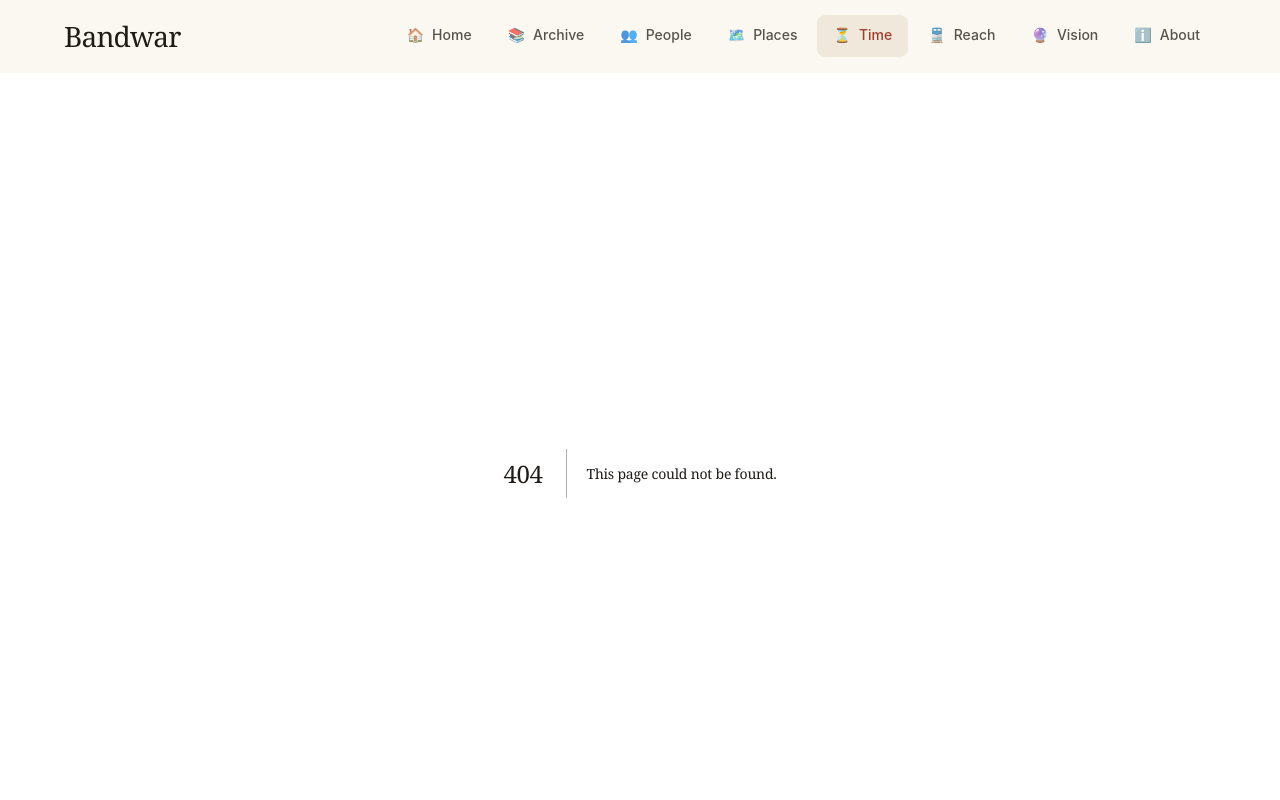
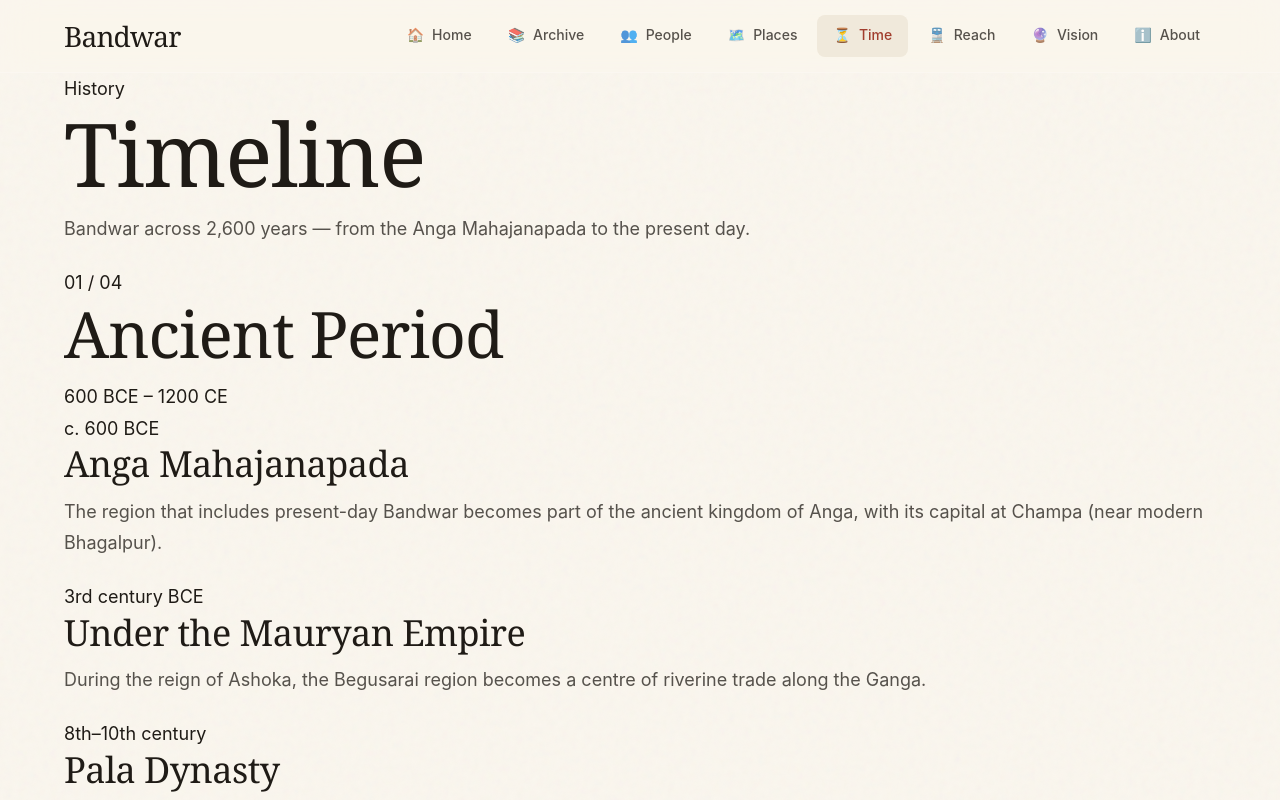
Before and after one commit to ravirajhere/Bandwar, a Next.js app: page /time in a window 1280 px wide. Before the commit this address had no page. Shown: the top 800 px of the page. Built offline with nearby package versions, Linux system fonts and the light colour scheme; a web font is replaced by a local one.

Commit message:
Create time/page.tsx

```diff
--- /dev/null
+++ b/src/app/time/page.tsx
@@ -0,0 +1,70 @@
+import fs from 'fs';
+import path from 'path';
+import master from '../../../data/master.json';
+
+export const metadata = {
+  title: `Timeline | ${master.site.name}`,
+  description: '2,600 years of Bandwar history — from the Anga Mahajanapada to the present day.',
+};
+
+export default function TimePage() {
+  const mediaPath = path.join(process.cwd(), 'data/media.json');
+  const mediaData = JSON.parse(fs.readFileSync(mediaPath, 'utf-8'));
+  const timeline = mediaData.timeline || [];
+
+  // Eras ke hisaab se group karna
+  const eras = timeline.reduce((acc: any, event: any) => {
+    if (!acc[event.era]) acc[event.era] = [];
+    acc[event.era].push(event);
+    return acc;
+  }, {});
+
+  const eraMeta: any = {
+    ancient:  { title: 'Ancient Period',   span: '600 BCE – 1200 CE' },
+    medieval: { title: 'Medieval Period',  span: '1200 – 1750 CE' },
+    colonial: { title: 'Colonial Period',  span: '1750 – 1947' },
+    modern:   { title: 'Modern Period',    span: '1947 – Present' },
+  };
+
+  return (
+    <div className="container-wide" style={{ paddingBottom: '4rem' }}>
+      <header className="section-head-page">
+        <span className="eyebrow">History</span>
+        <h1 className="section-title-main">Timeline</h1>
+        <p className="section-intro">Bandwar across 2,600 years — from the Anga Mahajanapada to the present day.</p>
+      </header>
+
+      <div className="time-timeline">
+        {Object.keys(eras).map((eraKey, i) => {
+          const meta = eraMeta[eraKey] || { title: eraKey, span: '' };
+          const eraNum = String(i + 1).padStart(2, '0');
+          const eraTotal = String(Object.keys(eras).length).padStart(2, '0');
+
+          return (
+            <section className="era" key={eraKey}>
+              <header className="era-header">
+                <span className="era-num">{eraNum} / {eraTotal}</span>
+                <h2 className="era-title">{meta.title}</h2>
+                {meta.span && <span className="era-span">{meta.span}</span>}
+              </header>
+              <ol className="era-events">
+                {eras[eraKey].sort((a: any, b: any) => (a.sortKey || 0) - (b.sortKey || 0)).map((event: any, j: number) => (
+                  <li className="era-event" key={j}>
+                    <div className="era-event-year">{event.year}</div>
+                    <div className="era-event-body">
+                      <h3>{event.title}</h3>
+                      <p>{event.description}</p>
+                      {event.article && (
+                        <a href={`/article/${event.article}`} className="era-event-link">Read full story →</a>
+                      )}
+                    </div>
+                  </li>
+                ))}
+              </ol>
+            </section>
+          );
+        })}
+      </div>
+    </div>
+  );
+}
```
